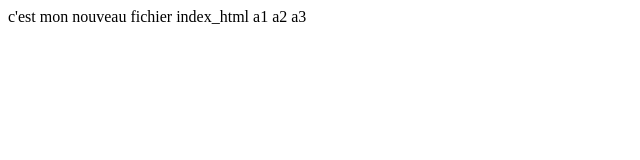
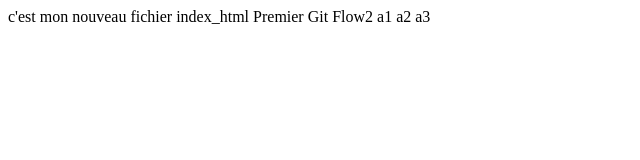
Before and after one commit to lazaarhoussine/git_flow_gb3, a plain HTML site: page index.html in a window 1280 px wide. Shown: the whole page, without its empty margins (0-640 px from the left). Drawn offline with Linux system fonts and the light colour scheme.

Commit message:
changement du titre2

```diff
--- a/index.html
+++ b/index.html
@@ -1,5 +1,6 @@
 c'est mon nouveau fichier index_html
 <title>Premier Git Flow</title>
+<title2>Premier Git Flow2</title2>
 a1
 a2
 a3
```
